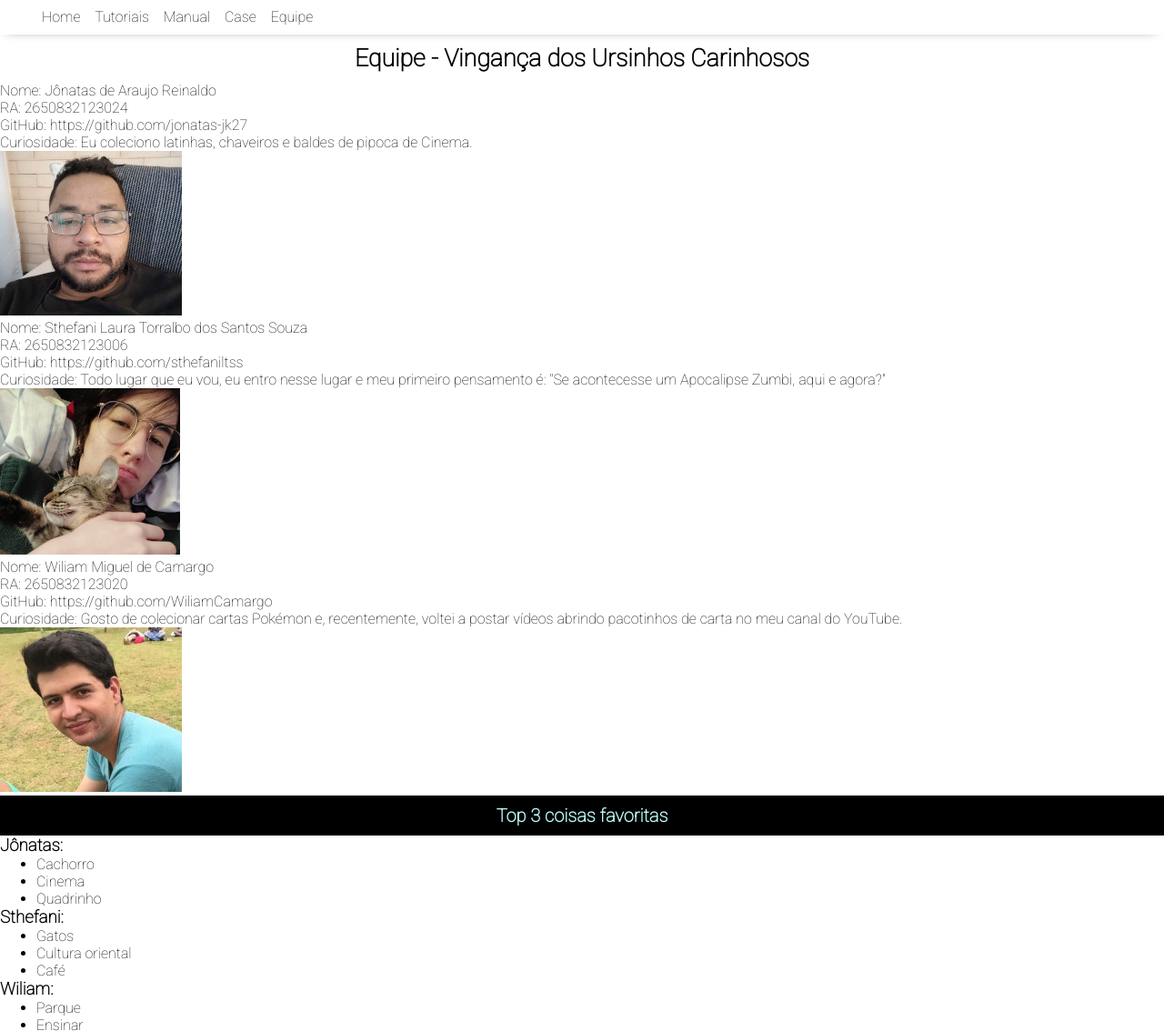
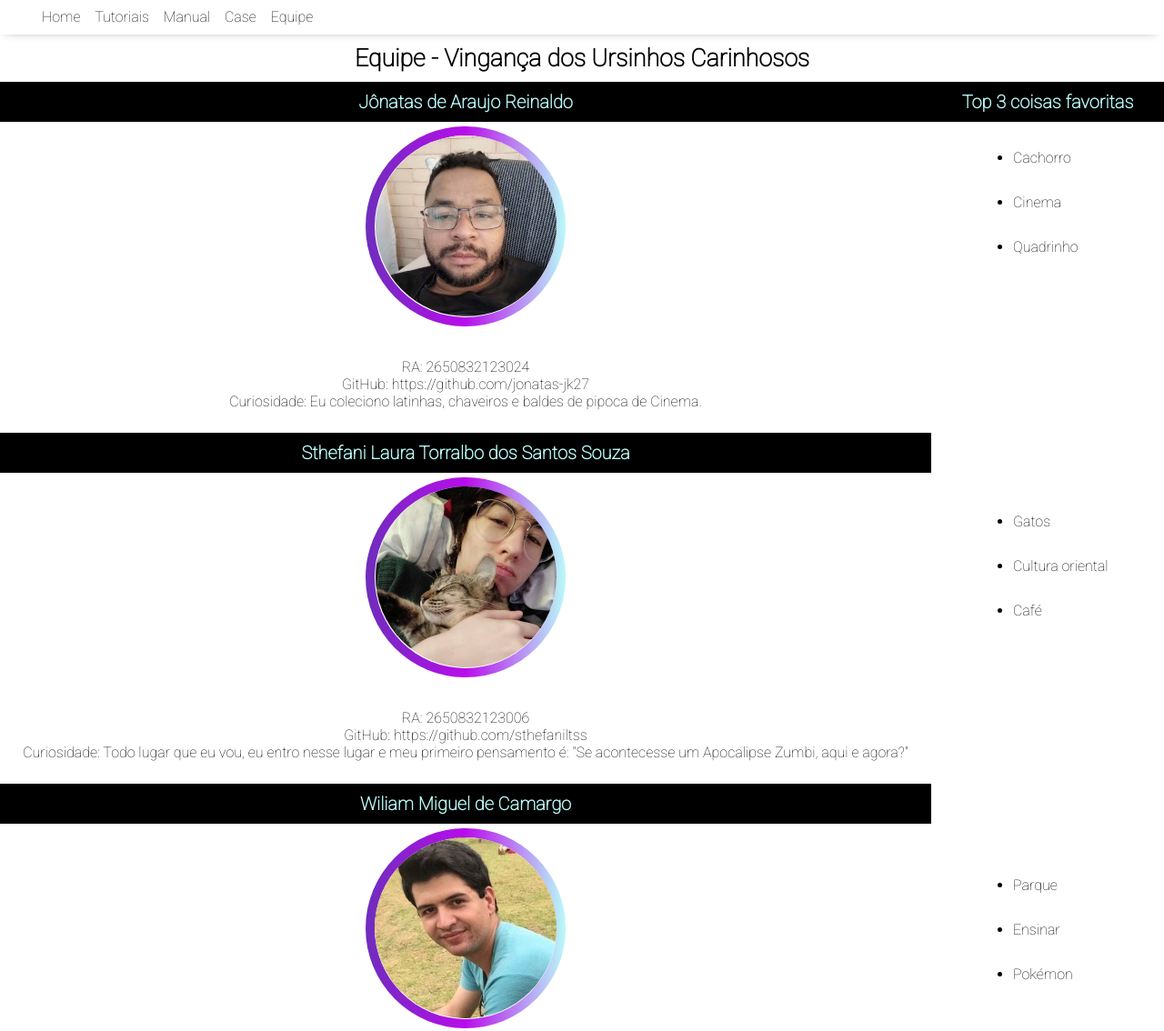
Before and after one commit to WiliamCamargo/git-maneirinho, a plain HTML site: page equipe.html in a window 1280 px wide. Shown: the part 141-1275 px from the top of the page at 91% size. Drawn offline with Linux system fonts and the light colour scheme.

Commit message:
Adding style to Equipe page

```diff
--- a/css/estilo.css
+++ b/css/estilo.css
@@ -60,26 +60,7 @@ nav ul li a:hover {
 }
 
 /* Estilo do Footer */
-.circle {
-    width: 200px;
-    height: 200px;
-    background: white;
-    border-radius: 100%;
-    position: relative;
-    text-align: center;
-    box-sizing: border-box;
-}
-.circle::before {
-    border-radius: 100%;
-    content: '';
-    background-image: linear-gradient(to bottom, #3acfd5 0%, #3a4ed5 100%);
-    top: -10px;
-    left: -10px;
-    bottom: -10px;
-    right: -10px;
-    position: absolute;
-    z-index:-1;
-}
+
 
 footer {
   clear: both;
@@ -96,7 +77,7 @@ small{
 
 /* Estilo Home */
 
-#home article{
+#home article, #equipe article{
     float: left;
     width: 80%;
 }
@@ -258,3 +239,52 @@ code {
 #case h3{
     padding: 10px;
 }
+
+/* Equipe Estilo */
+.imgEquipe {
+    width: 200px;
+    height: 200px;
+    background: white;
+    border-radius: 100%;
+    position: relative;
+    text-align: center;
+    margin: 0 auto;
+    top: 15px;
+}
+.imgEquipe::before {
+    border-radius: 100%;
+    content: '';
+    background: linear-gradient(to right, #6f2dbd, #b80deb, #b9faf8);
+    top: -10px;
+    left: -10px;
+    bottom: -10px;
+    right: -10px;
+    position: absolute;
+    z-index:-1;
+}
+
+.imgEquipe img{
+    border-radius: 100%;
+}
+.info{
+    padding: 10px;
+    margin: 50px 0 15px 0;
+    text-align: center;
+}
+#equipe aside{
+    float: right;
+    width: 20%;
+}
+
+#equipe aside section{
+    height: 400px;
+}
+
+#equipe aside ul{
+   height: 100%;
+   padding-left: 90px;
+}
+
+#equipe aside ul li{
+    padding: 30px 0 0 0;
+}
--- a/equipe.html
+++ b/equipe.html
@@ -1,5 +1,6 @@
 <!DOCTYPE html>
 <html lang="pt-BR">
+
 <head>
     <meta charset="UTF-8">
     <title>Git Maneirinho</title>
@@ -8,6 +9,7 @@
     <link href="https://fonts.googleapis.com/css2?family=Roboto:wght@100&display=swap" rel="stylesheet">
     <link rel="stylesheet" href="./css/estilo.css">
 </head>
+
 <body id="equipe">
 
     <header>
@@ -24,37 +26,43 @@
         </ul>
     </nav>
 
+    <h1>Equipe - Vingança dos Ursinhos Carinhosos</h1>
     <article>
-        <h1>Equipe - Vingança dos Ursinhos Carinhosos</h1>
 
-        <section class="equipe">
-            <p>Nome: Jônatas de Araujo Reinaldo</p>
-            <p>RA: 2650832123024</p>
-            <p>GitHub: https://github.com/jonatas-jk27</p>
-            <p>Curiosidade: Eu coleciono latinhas, chaveiros e baldes de pipoca de Cinema.</p>
+        <section>
+            <h2> Jônatas de Araujo Reinaldo</h2>
+            <section class="imgEquipe">
+                <img src="./images/jon.png" alt="Foto do Jonatas">
+            </section>
+            <section class="info">
+                <p>RA: 2650832123024</p>
+                <p>GitHub: https://github.com/jonatas-jk27</p>
+                <p>Curiosidade: Eu coleciono latinhas, chaveiros e baldes de pipoca de Cinema.</p>
+            </section>
 
-            <section class="img-equipe">
-                <img src="./images/jon.jpeg" alt="Foto do Jonatas">
+        </section>
+        <section>
+            <h2> Sthefani Laura Torralbo dos Santos Souza</h2>
+            <section class="imgEquipe">
+                <img src="./images/sthe.png" alt="Foto da Sthefani">
+            </section>
+            <section class="info">
+                <p>RA: 2650832123006</p>
+                <p>GitHub: https://github.com/sthefaniltss</p>
+                <p>Curiosidade: Todo lugar que eu vou, eu entro nesse lugar e meu primeiro pensamento é: "Se acontecesse
+                    um Apocalipse Zumbi, aqui e agora?"</p>
             </section>
         </section>
-        <section class="equipe">
-            <p>Nome: Sthefani Laura Torralbo dos Santos Souza</p>
-            <p>RA: 2650832123006</p>
-            <p>GitHub: https://github.com/sthefaniltss</p>
-            <p>Curiosidade: Todo lugar que eu vou, eu entro nesse lugar e meu primeiro pensamento é: "Se acontecesse um Apocalipse Zumbi, aqui e agora?"</p>
-
-            <section class="img-equipe">
-                <img src="./images/sthe.jpeg" alt="Foto da Sthefani">
+        <section>
+            <h2> Wiliam Miguel de Camargo</h2>
+            <section class="imgEquipe">
+                <img src="./images/wil.png" alt="Foto do Wiliam">
             </section>
-        </section>
-        <section class="equipe">
-            <p>Nome: Wiliam Miguel de Camargo</p>
-            <p>RA: 2650832123020</p>
-            <p>GitHub: https://github.com/WiliamCamargo</p>
-            <p>Curiosidade: Gosto de colecionar cartas Pokémon e, recentemente, voltei a postar vídeos abrindo pacotinhos de carta no meu canal do YouTube.</p>
-
-            <section class="img-equipe">
-                <img src="./images/wil.jpeg" alt="Foto do Wiliam">
+            <section class="info">
+                <p>RA: 2650832123020</p>
+                <p>GitHub: https://github.com/WiliamCamargo</p>
+                <p>Curiosidade: Gosto de colecionar cartas Pokémon e, recentemente, voltei a postar vídeos abrindo
+                    pacotinhos de carta no meu canal do YouTube.</p>
             </section>
         </section>
     </article>
@@ -64,7 +72,7 @@
         <h2>Top 3 coisas favoritas</h2>
 
         <section>
-            <h3>Jônatas:</h3>
+            <!-- <h3>Jônatas:</h3> -->
             <ul>
                 <li>Cachorro</li>
                 <li>Cinema</li>
@@ -73,7 +81,7 @@
         </section>
 
         <section>
-            <h3>Sthefani:</h3>
+            <!-- <h3>Sthefani:</h3> -->
             <ul>
                 <li>Gatos</li>
                 <li>Cultura oriental</li>
@@ -82,7 +90,7 @@
         </section>
 
         <section>
-            <h3>Wiliam:</h3>
+            <!-- <h3>Wiliam:</h3> -->
             <ul>
                 <li>Parque</li>
                 <li>Ensinar</li>
@@ -95,4 +103,5 @@
         <small>VUC - 2021 © Todos os direitos reservados.</small>
     </footer>
 </body>
+
 </html>
```
Also changed, not shown: images/jon.jpeg (deleted), images/jon.png (added), images/sthe.jpeg (deleted), images/sthe.png (added), images/sthe2.jpeg (deleted), images/wil.jpeg (deleted), images/wil.png (added).
